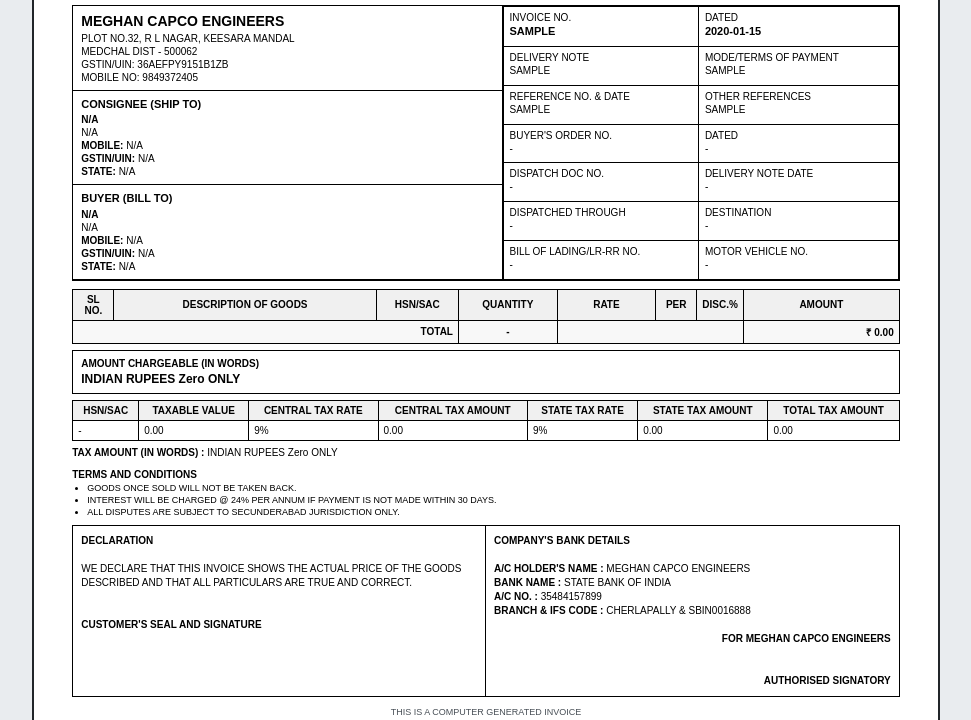
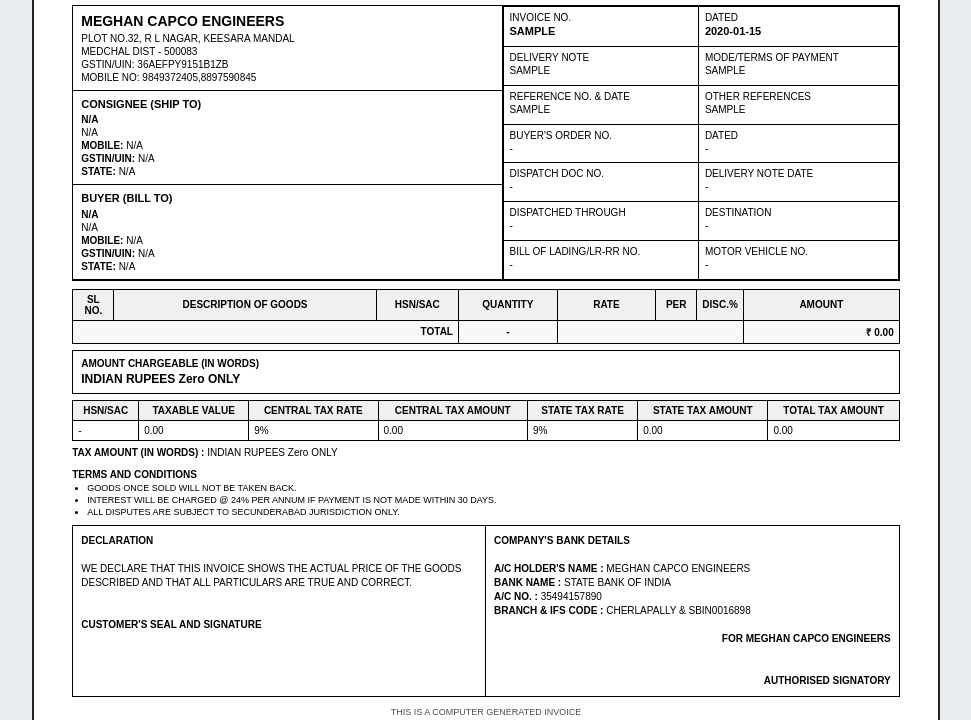
Before and after one commit to reddysareborntorule-ai/invoice-generator, a plain HTML site: page index.html in a window 1280 px wide. Both pictures are taken after typing "Sample", "2020-01-15", "Sample", "Sample", "Sample", "Sample" into the empty fields and a click on the button "Generate Invoice". Shown: the part 1750-2470 px from the top of the page, without its empty margins (154-1125 px from the left). Drawn offline with Linux system fonts and the light colour scheme.

Commit message:
Update index.html

```diff
--- a/index.html
+++ b/index.html
@@ -598,9 +598,9 @@
                 <div class="company-box">
                     <div class="company-name">MEGHAN CAPCO ENGINEERS</div>
                     PLOT NO.32, R L NAGAR, KEESARA MANDAL<br>
-                    MEDCHAL DIST - 500062<br>
+                    MEDCHAL DIST - 500083<br>
                     GSTIN/UIN: 36AEFPY9151B1ZB<br>
-                    MOBILE NO: 9849372405
+                    MOBILE NO: 9849372405,8897590845
                 </div>
                 <div class="company-box">
                     <div class="section-title">CONSIGNEE (SHIP TO)</div>
@@ -729,8 +729,8 @@
                 <b>COMPANY'S BANK DETAILS</b><br><br>
                 <b>A/C HOLDER'S NAME :</b> MEGHAN CAPCO ENGINEERS<br>
                 <b>BANK NAME :</b> STATE BANK OF INDIA<br>
-                <b>A/C NO. :</b> 35484157899<br>
-                <b>BRANCH & IFS CODE :</b> CHERLAPALLY & SBIN0016888
+                <b>A/C NO. :</b> 35494157890<br>
+                <b>BRANCH & IFS CODE :</b> CHERLAPALLY & SBIN0016898
                 <br><br>
                 <div style="text-align: right">
                     <b>FOR MEGHAN CAPCO ENGINEERS</b><br><br><br>
```
